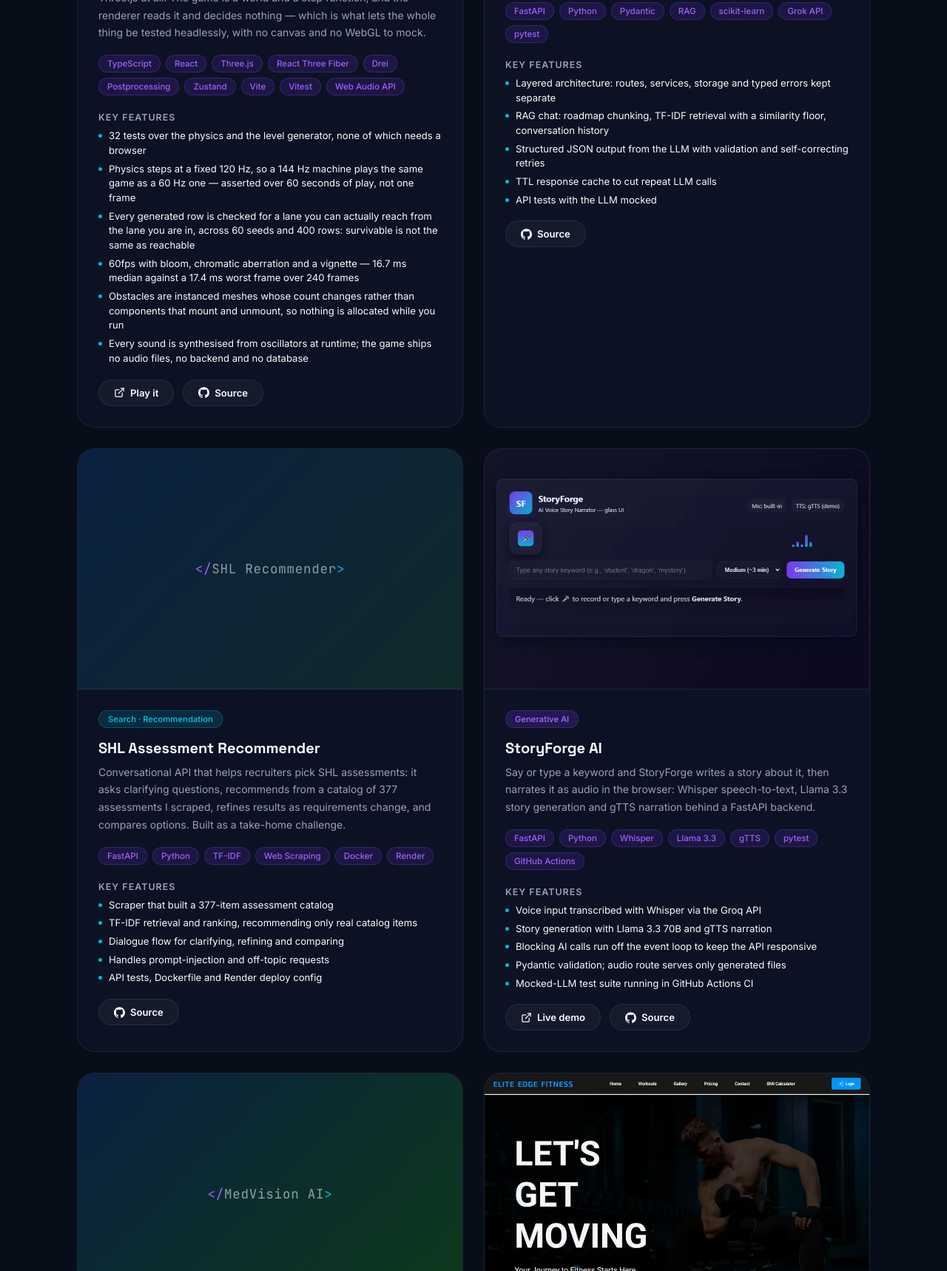
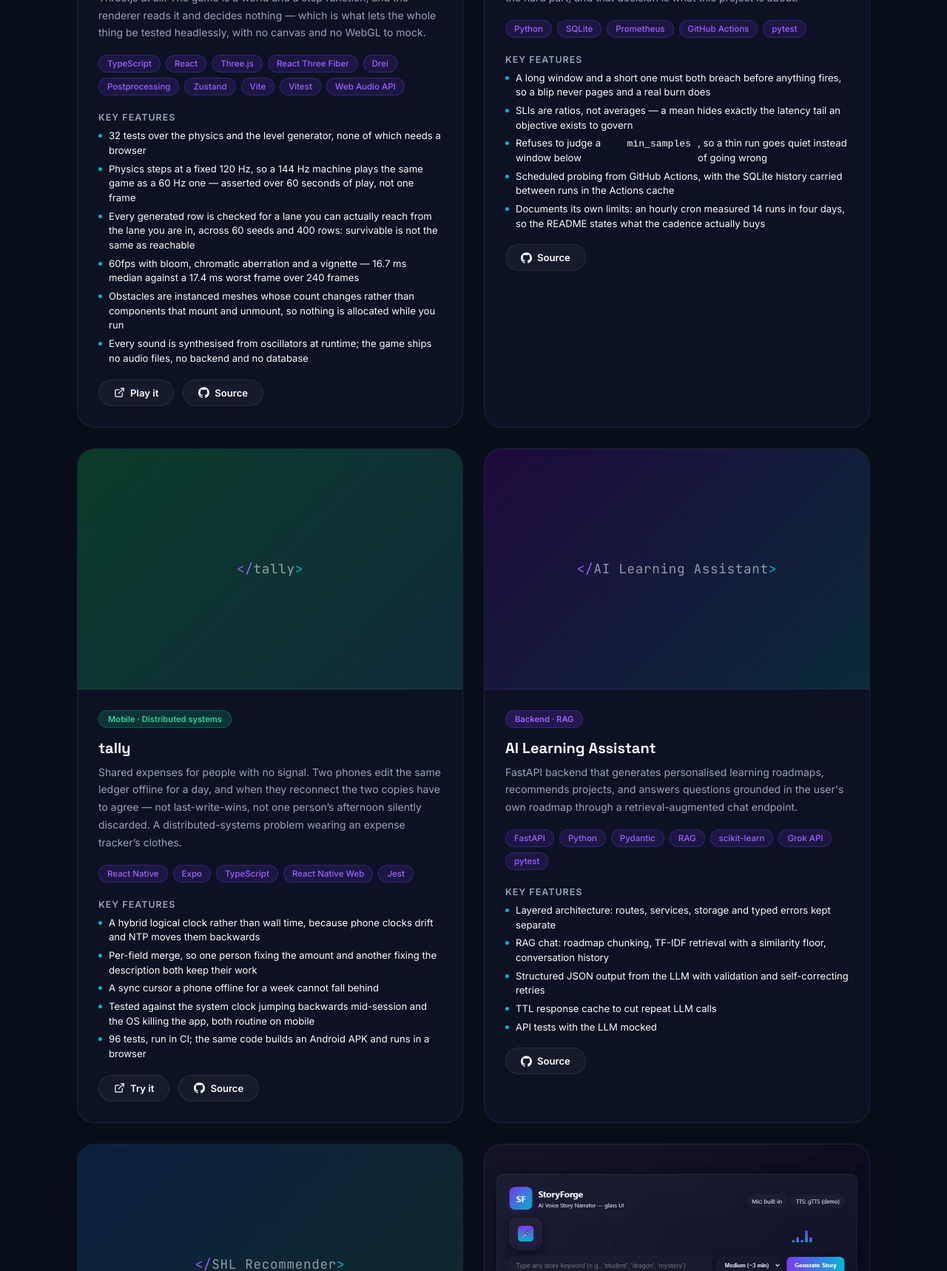
Before and after one commit to Mudabbirarafat/Portfolio, a plain HTML site: page index.html in a window 1280 px wide. Shown: the part 7149-8867 px from the top of the page at 74% size. Drawn offline with Linux system fonts and the light colour scheme.

Commit message:
Put burnrate and tally on the site
Both have been public and finished for over a week and neither appeared here, so the site was showing six projects out of eight. tally in particular was missing its best argument: offline sync between two phones with a hybrid logical clock, per-field merge, and tests for the clock jumping backwards.

Both cards use the code thumbnail rather than a screenshot, so no new assets are needed. The link checker picks up the three new URLs on its next run.

```diff
--- a/index.html
+++ b/index.html
@@ -716,6 +716,59 @@ height="0" width="0" style="display:none;visibility:hidden"></iframe></noscript>
     </div>
 
     <!-- AI Learning Assistant -->
+    <!-- burnrate -->
+    <div class="project-card reveal">
+      <div class="project-thumb project-thumb--code" style="background:linear-gradient(135deg,#3c1a0a,#0a2a3a)"><span>burnrate</span></div>
+      <div class="proj-body">
+        <span class="proj-tag" style="background:rgba(239,68,68,0.2);color:#f87171;border:1px solid rgba(239,68,68,0.3)">SRE &middot; Monitoring</span>
+        <div class="proj-name">burnrate</div>
+        <div class="proj-desc">Blackbox SLO monitoring with the multi-window multi-burn-rate error-budget alerting from the Google SRE Workbook. Probing a URL is a one-afternoon script; deciding when a signal deserves a human is the hard part, and that decision is what this project is about.</div>
+        <div class="tech-stack">
+          <span class="tech-pill">Python</span><span class="tech-pill">SQLite</span><span class="tech-pill">Prometheus</span><span class="tech-pill">GitHub Actions</span><span class="tech-pill">pytest</span>
+        </div>
+        <div class="proj-features">
+          <h4>Key Features</h4>
+          <ul>
+            <li>A long window and a short one must both breach before anything fires, so a blip never pages and a real burn does</li>
+            <li>SLIs are ratios, not averages &mdash; a mean hides exactly the latency tail an objective exists to govern</li>
+            <li>Refuses to judge a window below <code>min_samples</code>, so a thin run goes quiet instead of going wrong</li>
+            <li>Scheduled probing from GitHub Actions, with the SQLite history carried between runs in the Actions cache</li>
+            <li>Documents its own limits: an hourly cron measured 14 runs in four days, so the README states what the cadence actually buys</li>
+          </ul>
+        </div>
+        <div class="proj-footer">
+          <a rel="noopener" href="https://github.com/Mudabbirarafat/burnrate" target="_blank" class="proj-link"><svg class="ic-sm" aria-hidden="true"><use href="#i-github"/></svg> Source</a>
+        </div>
+      </div>
+    </div>
+
+    <!-- tally -->
+    <div class="project-card reveal">
+      <div class="project-thumb project-thumb--code" style="background:linear-gradient(135deg,#0a3c2a,#102a3a)"><span>tally</span></div>
+      <div class="proj-body">
+        <span class="proj-tag" style="background:rgba(16,185,129,0.2);color:#34d399;border:1px solid rgba(16,185,129,0.3)">Mobile &middot; Distributed systems</span>
+        <div class="proj-name">tally</div>
+        <div class="proj-desc">Shared expenses for people with no signal. Two phones edit the same ledger offline for a day, and when they reconnect the two copies have to agree &mdash; not last-write-wins, not one person’s afternoon silently discarded. A distributed-systems problem wearing an expense tracker’s clothes.</div>
+        <div class="tech-stack">
+          <span class="tech-pill">React Native</span><span class="tech-pill">Expo</span><span class="tech-pill">TypeScript</span><span class="tech-pill">React Native Web</span><span class="tech-pill">Jest</span>
+        </div>
+        <div class="proj-features">
+          <h4>Key Features</h4>
+          <ul>
+            <li>A hybrid logical clock rather than wall time, because phone clocks drift and NTP moves them backwards</li>
+            <li>Per-field merge, so one person fixing the amount and another fixing the description both keep their work</li>
+            <li>A sync cursor a phone offline for a week cannot fall behind</li>
+            <li>Tested against the system clock jumping backwards mid-session and the OS killing the app, both routine on mobile</li>
+            <li>96 tests, run in CI; the same code builds an Android APK and runs in a browser</li>
+          </ul>
+        </div>
+        <div class="proj-footer">
+          <a rel="noopener" href="https://tally-two-sepia.vercel.app" target="_blank" class="proj-link"><svg class="ic-sm" aria-hidden="true"><use href="#i-external"/></svg> Try it</a>
+          <a rel="noopener" href="https://github.com/Mudabbirarafat/tally" target="_blank" class="proj-link"><svg class="ic-sm" aria-hidden="true"><use href="#i-github"/></svg> Source</a>
+        </div>
+      </div>
+    </div>
+
     <div class="project-card reveal">
       <div class="project-thumb project-thumb--code" style="background:linear-gradient(135deg,#1e0a3c,#0a2a3a)"><span>AI Learning Assistant</span></div>
       <div class="proj-body">
```
